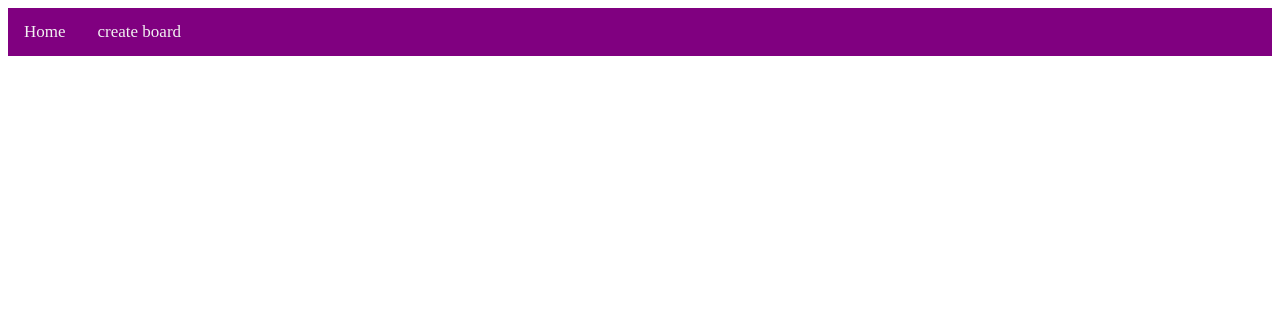
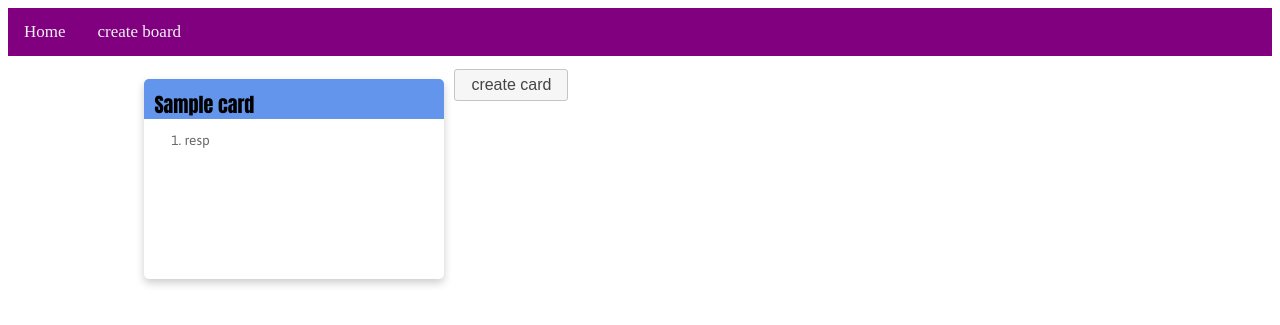
Before and after one commit to dustinliu/crc_card, a Flask app: template crc_board/web/templates/board.html in a window 1280 px wide. Shown: the top 325 px of the page. Run offline with Flask 2, Linux system fonts and the light colour scheme; the template is opened without the code that fills it: values that come from a table or form of the project are taken from there, others are empty; tables that the repository leaves empty hold one stand-in row (values such as "Sample post"); some libraries are stand-ins or nearby versions.

Commit message:
sortable done

```diff
--- /dev/null
+++ b/crc_board/web/static/board.js
@@ -0,0 +1,4 @@
+$( function() {
+    $( '.sortable' ).sortable();
+    $( '.sortable' ).disableSelection();
+} );
--- a/crc_board/web/static/crc_board.css
+++ b/crc_board/web/static/crc_board.css
@@ -85,7 +85,6 @@
 .card {
     /* Add shadows to create the "card" effect */
     box-shadow: 0 4px 8px 0 rgba(0,0,0,0.2);
-    transition: 0.3s;
     border-radius: 5px;
     width: 300px;
     height: 200px;
@@ -98,7 +97,6 @@
     height: 10%;
     border-radius: 5px 5px 0px 0px;
     background-color: cornflowerblue;
-    color: azure;
     font-size: 125%;
     font-family: 'Anton', sans-serif;
     padding: 10px 10px 10px 10px;
@@ -106,14 +104,19 @@
 
 .card_title a {
     text-decoration: none;
+    color: azure;
+}
+
+ol {
+    padding-left: 20px;
 }
 
 .card_desc {
     height: 75%;
-    padding: 2px 16px;
     font-size: 85%;
     font-family: 'Asap', sans-serif;
     color: dimgrey;
+    padding-left: 20px;
 }
 .card_footer {
     background-color: lightgray;
--- a/crc_board/web/templates/board.html
+++ b/crc_board/web/templates/board.html
@@ -1,3 +1,18 @@
 {% extends "nav.html" %}
 {% block body %}
+    <div class="container sortable">
+        <button class="ui-button ui-widget ui-corner-all">create card</button>
+        {% for card in board.cards %}
+            <div class="card">
+                <div class="card_title">{{ card.name }}</div>
+                <div class="card_desc">
+                    <ol>
+                        {% for resp in card.resps %}
+                            <li>resp</li>
+                        {% endfor %}
+                    </ol>
+                </div>
+            </div>
+        {% endfor %}
+    </div>
 {% endblock %}
--- a/crc_board/web/templates/index.html
+++ b/crc_board/web/templates/index.html
@@ -3,7 +3,9 @@
 <div class="container">
     {% for board in boards %}
     <div class="card">
-        <div class="card_title"><a href="{{ url_for('.show_board', id_or_name=board.id) }}">{{ board.name }}</a></div>
+        <div class="card_title">
+            <a href="{{ url_for('.show_board', id=board.id) }}">{{ board.name }}</a>
+        </div>
         <div class="card_desc">
             <p>{{ board.description }}</p>
         </div>
--- a/crc_board/web/templates/nav.html
+++ b/crc_board/web/templates/nav.html
@@ -4,12 +4,14 @@
 <head>
     <meta charset="UTF-8">
     <title>CRC Board</title>
+    <meta name="viewport" content="width=device-width, initial-scale=1">
     <link href="https://fonts.googleapis.com/css?family=Anton|Asap|Roboto:300" rel="stylesheet">
     <link rel='stylesheet' type='text/css' href="{{ url_for('web.static', filename='crc_board.css') }}">
     <link rel="stylesheet" type="text/css" href="//code.jquery.com/ui/1.12.1/themes/smoothness/jquery-ui.min.css">
 
-    <script src="//ajax.googleapis.com/ajax/libs/jquery/3.2.1/jquery.min.js" async></script>
-    <script src="//code.jquery.com/ui/1.12.1/jquery-ui.min.js" async></script>
+    <script src="//ajax.googleapis.com/ajax/libs/jquery/1.12.4/jquery.min.js"></script>
+    <script src="//code.jquery.com/ui/1.12.1/jquery-ui.min.js"></script>
+    <script src="{{ url_for('web.static', filename='board.js') }}"></script>
 </head>
 <body>
 <div class="topnav" id="myTopnav">
```
Also changed, not shown: crc_board/api/resources.py (+0 -8 lines), crc_board/web/view.py (+4 -3 lines).
